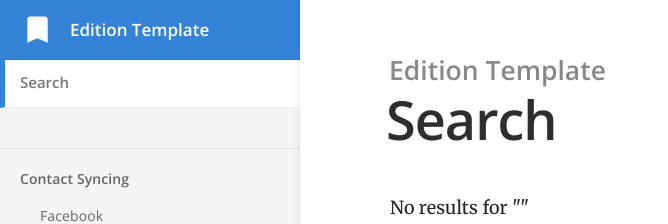
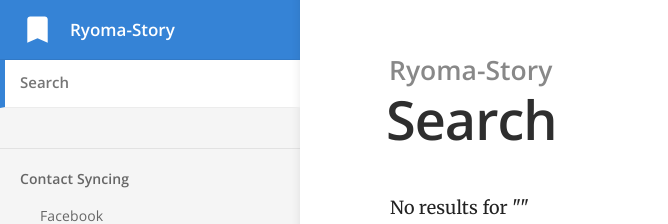
Before and after one commit to bbygoodluck/bbygoodluck.github.io, a Jekyll site: the page built from search.html, in a window 1280 px wide. Shown: the top 224 px of the page, without its empty margins (0-668 px from the left). Built offline with Jekyll 4.4.1, drawn with Linux system fonts in a browser that asks for light colours.

Commit message:
Intial Commit

```diff
--- a/_config.yml
+++ b/_config.yml
@@ -1,7 +1,7 @@
 # ----
 # Site
 
-title: Edition Template
+title: Ryoma-Story
 url: "https://bbygoodluck.github.io"
 baseurl:
 google_analytics_key:
```
